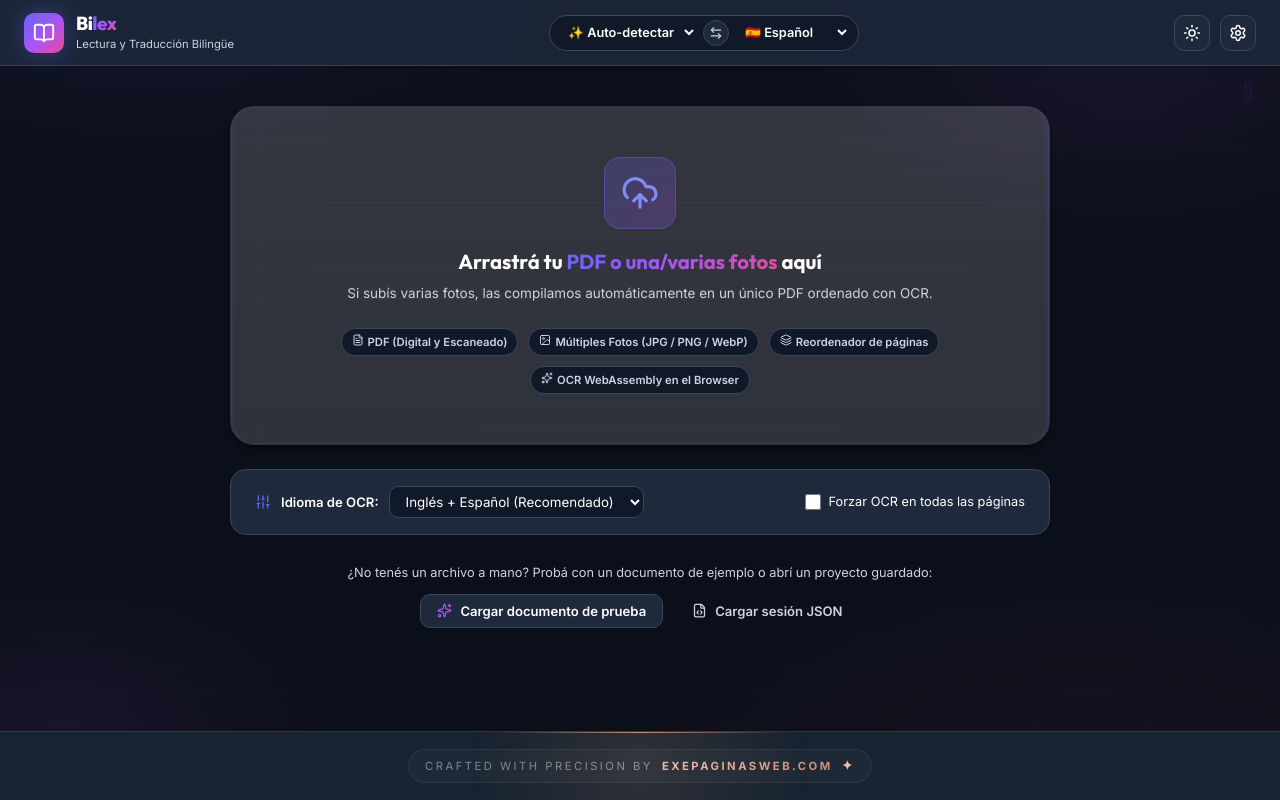
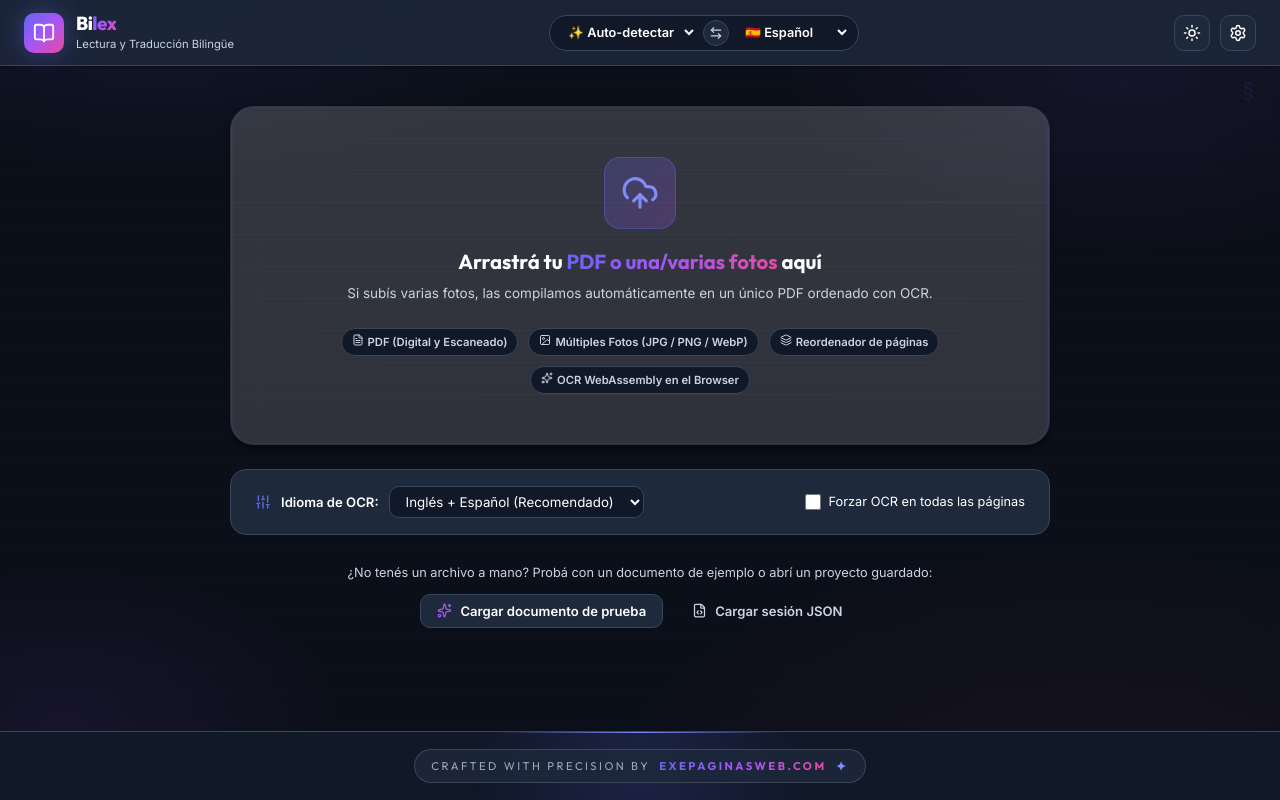
Before and after one commit to ExeDevCentral/Bilex, a React (Vite) app: page / in a window 1280 px wide. Built offline with nearby package versions, Linux system fonts and the light colour scheme.

Commit message:
style: integrar y centrar firma Exepaginasweb en el footer con estilos del tema

```diff
--- a/src/App.tsx
+++ b/src/App.tsx
@@ -416,24 +416,7 @@
         </Suspense>
       )}
 
-    <style>{`
-      :where(.xepw-crafted){--xepw-bg:#162330;--xepw-ink:rgba(250,248,245,.6);--xepw-ink-hover:rgba(250,248,245,.95);--xepw-accent:#C88A6E;--xepw-accent-soft:#E8BFAC;--xepw-line:rgba(200,138,110,.18);--xepw-badge:rgba(255,255,255,.03);--xepw-border:rgba(200,138,110,.12);--xepw-border-hover:rgba(200,138,110,.3);--xepw-glow:rgba(200,138,110,.2);position:relative;display:flex;align-items:center;justify-content:center;overflow:hidden;padding:1.15rem 1rem;background:var(--xepw-bg);border-top:1px solid var(--xepw-line);width:100%}
-      :where(.xepw-crafted)::before{content:'';position:absolute;top:0;left:50%;transform:translateX(-50%);width:280px;height:1px;background:linear-gradient(90deg,transparent,var(--xepw-accent),transparent)}
-      :where(.xepw-crafted) .xepw-sig-glow{position:absolute;inset:50% auto auto 50%;transform:translate(-50%,-50%);width:340px;height:340px;border-radius:50%;background:radial-gradient(circle,rgba(200,138,110,.18) 0%,transparent 70%);pointer-events:none;animation:xepw-sig-pulse 4s ease-in-out infinite}
-      :where(.xepw-crafted) .xepw-sig-link{position:relative;z-index:1;display:inline-flex;align-items:center;gap:.6rem;padding:.45rem 1.1rem;border-radius:9999px;text-decoration:none;background:var(--xepw-badge);border:1px solid var(--xepw-border);font-family:'Plus Jakarta Sans','Inter',system-ui,-apple-system,sans-serif;font-size:.75rem;font-weight:600;letter-spacing:.22em;text-transform:uppercase;color:var(--xepw-ink);transition:color .4s cubic-bezier(.16,1,.3,1),background .4s ease,border-color .4s ease,box-shadow .4s ease,transform .4s cubic-bezier(.16,1,.3,1)}
-      :where(.xepw-crafted) .xepw-sig-link:hover{color:var(--xepw-ink-hover);background:rgba(200,138,110,.08);border-color:var(--xepw-border-hover);box-shadow:0 0 25px var(--xepw-glow),0 0 60px rgba(200,138,110,.08);transform:translateY(-2px)}
-      :where(.xepw-crafted) .xepw-sig-shimmer{position:absolute;inset:0;border-radius:inherit;overflow:hidden;pointer-events:none}
-      :where(.xepw-crafted) .xepw-sig-shimmer::after{content:'';position:absolute;top:0;left:0;width:60%;height:100%;background:linear-gradient(110deg,transparent,rgba(255,255,255,.14),transparent);transform:translateX(-120%);transition:transform .9s cubic-bezier(.16,1,.3,1)}
-      :where(.xepw-crafted) .xepw-sig-link:hover .xepw-sig-shimmer::after{transform:translateX(260%)}
-      :where(.xepw-crafted) .xepw-sig-prefix{font-weight:400;opacity:.75;white-space:nowrap}
-      :where(.xepw-crafted) .xepw-sig-brand{font-weight:700;background:linear-gradient(135deg,var(--xepw-accent-soft) 0%,var(--xepw-accent) 100%);-webkit-background-clip:text;background-clip:text;-webkit-text-fill-color:transparent;white-space:nowrap}
-      :where(.xepw-crafted) .xepw-sig-sparkle{color:var(--xepw-accent-soft);font-size:.85rem;line-height:1;display:inline-block;transition:transform .6s cubic-bezier(.34,1.56,.64,1),color .3s ease}
-      :where(.xepw-crafted) .xepw-sig-link:hover .xepw-sig-sparkle{transform:rotate(180deg) scale(1.3);color:var(--xepw-accent)}
-      @media (max-width:768px){:where(.xepw-crafted) .xepw-sig-prefix{display:none}:where(.xepw-crafted) .xepw-sig-link{letter-spacing:.14em}}
-      @media (prefers-reduced-motion: reduce){:where(.xepw-crafted) .xepw-sig-glow{animation:none}:where(.xepw-crafted) .xepw-sig-shimmer::after{transition:none;transform:none}:where(.xepw-crafted) .xepw-sig-sparkle{transition:none}}
-      @keyframes xepw-sig-pulse{0%,100%{opacity:.35;transform:translate(-50%,-50%) scale(.92)}50%{opacity:.85;transform:translate(-50%,-50%) scale(1.05)}}
-      :where(.xepw-crafted){--xepw-bg:#162330;--xepw-ink:rgba(250,248,245,.6);--xepw-ink-hover:rgba(250,248,245,.95);--xepw-accent:#C88A6E;--xepw-accent-soft:#E8BFAC;--xepw-line:rgba(200,138,110,.18);--xepw-badge:rgba(255,255,255,.03);--xepw-border:rgba(200,138,110,.12);--xepw-border-hover:rgba(200,138,110,.3);--xepw-glow:rgba(200,138,110,.2)}
-    `}</style>
+      {/* Exepaginasweb Developer Signature */}
       <div className="xepw-crafted" role="contentinfo">
         <div className="xepw-sig-glow" aria-hidden="true"></div>
         <a className="xepw-sig-link" href="https://exepaginasweb.com" target="_blank" rel="noopener noreferrer" title="Diseño & Desarrollo por Exepaginasweb.com">
--- a/src/styles/components.css
+++ b/src/styles/components.css
@@ -925,6 +925,163 @@
   color: var(--text-main);
 }
 
+/* Exepaginasweb Developer Signature Footer */
+.xepw-crafted {
+  position: relative;
+  display: flex;
+  align-items: center;
+  justify-content: center;
+  overflow: hidden;
+  padding: 1.15rem 1rem;
+  background: var(--bg-secondary);
+  border-top: 1px solid var(--border-subtle);
+  width: 100%;
+  flex-shrink: 0;
+}
+
+.xepw-crafted::before {
+  content: '';
+  position: absolute;
+  top: 0;
+  left: 50%;
+  transform: translateX(-50%);
+  width: 280px;
+  height: 1px;
+  background: linear-gradient(90deg, transparent, var(--accent-primary-light), transparent);
+}
+
+.xepw-sig-glow {
+  position: absolute;
+  inset: 50% auto auto 50%;
+  transform: translate(-50%, -50%);
+  width: 340px;
+  height: 340px;
+  border-radius: 50%;
+  background: radial-gradient(circle, var(--accent-glow) 0%, transparent 70%);
+  pointer-events: none;
+  animation: xepw-sig-pulse 4s ease-in-out infinite;
+}
+
+.xepw-sig-link {
+  position: relative;
+  z-index: 1;
+  display: inline-flex;
+  align-items: center;
+  gap: 0.6rem;
+  padding: 0.45rem 1.1rem;
+  border-radius: var(--radius-full);
+  text-decoration: none;
+  background: var(--bg-surface-glass);
+  border: 1px solid var(--border-glass);
+  font-family: 'Outfit', var(--font-sans);
+  font-size: 0.75rem;
+  font-weight: 600;
+  letter-spacing: 0.22em;
+  text-transform: uppercase;
+  color: var(--text-muted);
+  transition:
+    color var(--transition-smooth),
+    background var(--transition-smooth),
+    border-color var(--transition-smooth),
+    box-shadow var(--transition-smooth),
+    transform var(--transition-smooth);
+}
+
+.xepw-sig-link:hover {
+  color: var(--text-main);
+  background: var(--bg-hover);
+  border-color: var(--accent-primary-light);
+  box-shadow:
+    0 0 25px var(--accent-glow),
+    0 0 60px rgba(99, 102, 241, 0.08);
+  transform: translateY(-2px);
+}
+
+.xepw-sig-shimmer {
+  position: absolute;
+  inset: 0;
+  border-radius: inherit;
+  overflow: hidden;
+  pointer-events: none;
+}
+
+.xepw-sig-shimmer::after {
+  content: '';
+  position: absolute;
+  top: 0;
+  left: 0;
+  width: 60%;
+  height: 100%;
+  background: linear-gradient(110deg, transparent, rgba(255, 255, 255, 0.14), transparent);
+  transform: translateX(-120%);
+  transition: transform 0.9s var(--transition-smooth);
+}
+
+.xepw-sig-link:hover .xepw-sig-shimmer::after {
+  transform: translateX(260%);
+}
+
+.xepw-sig-prefix {
+  font-weight: 400;
+  opacity: 0.75;
+  white-space: nowrap;
+}
+
+.xepw-sig-brand {
+  font-weight: 700;
+  background: var(--accent-gradient);
+  -webkit-background-clip: text;
+  background-clip: text;
+  -webkit-text-fill-color: transparent;
+  white-space: nowrap;
+}
+
+.xepw-sig-sparkle {
+  color: var(--accent-primary-light);
+  font-size: 0.85rem;
+  line-height: 1;
+  display: inline-block;
+  transition: transform 0.6s cubic-bezier(0.34, 1.56, 0.64, 1), color 0.3s ease;
+}
+
+.xepw-sig-link:hover .xepw-sig-sparkle {
+  transform: rotate(180deg) scale(1.3);
+  color: var(--accent-primary);
+}
+
+@keyframes xepw-sig-pulse {
+  0%, 100% {
+    opacity: 0.35;
+    transform: translate(-50%, -50%) scale(0.92);
+  }
+  50% {
+    opacity: 0.85;
+    transform: translate(-50%, -50%) scale(1.05);
+  }
+}
+
+@media (max-width: 768px) {
+  .xepw-sig-prefix {
+    display: none;
+  }
+  .xepw-sig-link {
+    letter-spacing: 0.14em;
+  }
+}
+
+@media (prefers-reduced-motion: reduce) {
+  .xepw-sig-glow {
+    animation: none;
+  }
+  .xepw-sig-shimmer::after {
+    transition: none;
+    transform: none;
+  }
+  .xepw-sig-sparkle {
+    transition: none;
+  }
+}
+
 /* Responsive Media Queries */
 @media (max-width: 900px) {
   .dual-header-grid {
--- a/src/styles/variables.css
+++ b/src/styles/variables.css
@@ -24,6 +24,7 @@
   --accent-secondary: #8b5cf6;
   --accent-gradient: linear-gradient(135deg, #6366f1 0%, #a855f7 50%, #ec4899 100%);
   --accent-gradient-subtle: linear-gradient(135deg, rgba(99, 102, 241, 0.22) 0%, rgba(168, 85, 247, 0.22) 100%);
+  --accent-glow: rgba(99, 102, 241, 0.2);
 
   /* Academic Background - Grid / Pauta / Paper */
   --bg-grid-line: rgba(99, 102, 241, 0.055);
```
Lines whose indentation alone changed are shown as unchanged.
